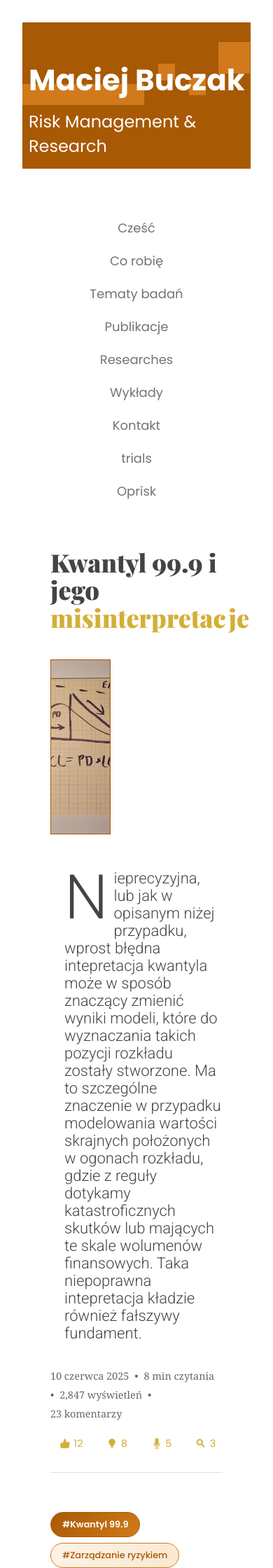
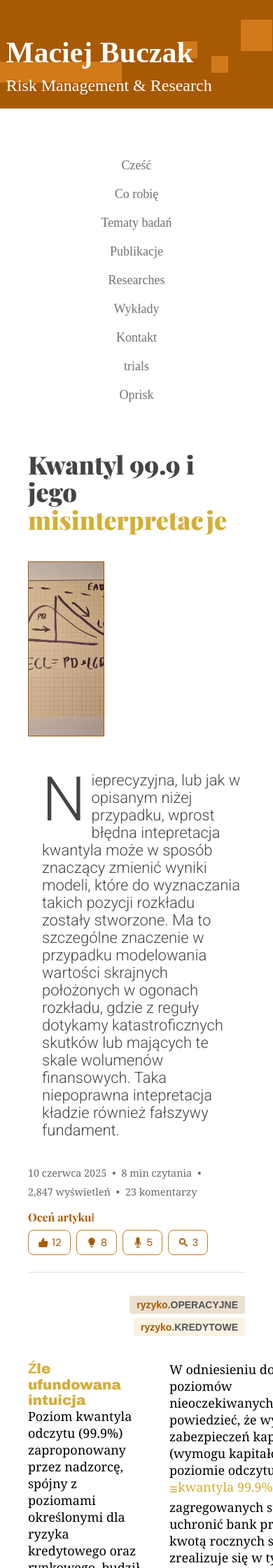
Before and after one commit to MaciejBuczak/risk-research, a Jekyll site: the page built from art-oprisk-kw999_v5_1.md, in a window 390 px wide. Shown: the top 2240 px of the page at 70% size. Built offline with Jekyll 4.4.1, drawn with Linux system fonts in a browser that asks for light colours; some of the changed text lies outside the part shown.

Commit message:
Update art-oprisk-kw999-layout_v5_1.html

```diff
--- a/_layouts/art-oprisk-kw999-layout_v5_1.html
+++ b/_layouts/art-oprisk-kw999-layout_v5_1.html
@@ -791,11 +791,11 @@
 
 
 
-
 /* SEKCJA METADANYCH ARTYKUŁU */
 .article-meta {
   padding: 1.5rem 0;
-          border-bottom: 1px solid #e0e0e0;
+  border-bottom: 1px solid
+#e0e0e0;
   margin-bottom: 2rem;
   font-family: 'Poppins', sans-serif;
 }
@@ -817,13 +817,21 @@
   align-items: center;
   gap: 1rem;
 }
+.rating-text {
+  font-size: 16px;
+  color:
+#a85903;
+  font-weight: 500;
+  font-family: 'Playfair Display', serif;
+}
 .rating-buttons {
   display: flex;
   gap: 0.5rem;
 }
 .rating-btn {
   background: none;
-          border: none;
+  border: 1px solid
+#d17a1b;
   padding: 0.4rem 0.8rem;
   border-radius: 8px;
   cursor: pointer;
@@ -833,21 +841,31 @@
   align-items: center;
   gap: 0.3rem;
   position: relative;
-          color: #D4AF37;
+  color:
+#a85903;
   font-family: 'Poppins', sans-serif;
 }
 .rating-btn:hover {
-          color: #a85903;
+  background:
+#fdf3e9;
+  border-color:
+#a85903;
+  transform: translateY(-1px);
 }
 .rating-btn.active {
-          color: #a85903;
+  background:
+#a85903;
+  color: white;
+  border-color:
+#a85903;
 }
 .tooltip {
   position: absolute;
   bottom: 100%;
   left: 50%;
   transform: translateX(-50%);
-          background: #a85903;
+  background:
+#a85903;
   color: white;
   padding: 0.4rem 0.6rem;
   border-radius: 4px;
@@ -866,76 +884,13 @@
   left: 50%;
   transform: translateX(-50%);
   border: 4px solid transparent;
-          border-top-color: #a85903;
+  border-top-color:
+#a85903;
 }
 .rating-btn:hover .tooltip {
   opacity: 1;
   visibility: visible;
 }
-
-        /* STYLE DLA TAGÓW */
-        .article-tags {
-          margin-top: 2rem;
-          padding: 1.5rem 0;
-        }
-
-        .tags-container {
-          display: flex;
-          flex-wrap: wrap;
-          gap: 0.8rem;
-        }
-
-        .tag {
-          background: linear-gradient(135deg, #fdf3e9 0%, #f9e8d1 100%);
-          border: 1px solid #d17a1b;
-          color: #a85903;
-          padding: 0.6rem 1.2rem;
-          border-radius: 25px;
-          font-size: 0.85rem;
-          font-weight: 500;
-          font-family: 'Poppins', sans-serif;
-          text-decoration: none;
-          transition: all 0.3s ease;
-          cursor: pointer;
-          position: relative;
-          overflow: hidden;
-        }
-
-        .tag::before {
-          content: '';
-          position: absolute;
-          top: 0;
-          left: -100%;
-          width: 100%;
-          height: 100%;
-          background: linear-gradient(90deg, transparent, rgba(168, 89, 3, 0.1), transparent);
-          transition: left 0.5s ease;
-        }
-
-        .tag:hover {
-          background: linear-gradient(135deg, #a85903 0%, #d17a1b 100%);
-          color: white;
-          border-color: #a85903;
-          transform: translateY(-2px);
-          box-shadow: 0 4px 12px rgba(168, 89, 3, 0.3);
-        }
-
-        .tag:hover::before {
-          left: 100%;
-        }
-
-        .tag.primary {
-          background: linear-gradient(135deg, #a85903 0%, #d17a1b 100%);
-          color: white;
-          border-color: #a85903;
-          font-weight: 600;
-        }
-
-        .tag.primary:hover {
-          background: linear-gradient(135deg, #8b4a02 0%, #b86518 100%);
-          transform: translateY(-2px) scale(1.05);
-        }
-
 @media (max-width: 600px) {
   .meta-info {
     flex-wrap: wrap;
@@ -947,31 +902,6 @@
     align-items: flex-start;
     gap: 0.5rem;
   }
-
-          .tags-container {
-            gap: 0.5rem;
-          }
-
-          .tag {
-            padding: 0.5rem 1rem;
-            font-size: 0.8rem;
-          }
-        }
-
-        /* Style dla przykładu */
-        body {
-          font-family: 'Poppins', sans-serif;
-          max-width: 800px;
-          margin: 0 auto;
-          padding: 2rem;
-          background: #fafafa;
-        }
-
-        .main_content_wrap {
-          background: white;
-          padding: 2rem;
-          border-radius: 8px;
-          box-shadow: 0 2px 10px rgba(0,0,0,0.1);
 }
 
 
@@ -1198,7 +1128,8 @@
 
 
 
-        <!-- ZAKTUALIZOWANA SEKCJA METADANYCH ARTYKUŁU -->
+
+<!-- SEKCJA METADANYCH ARTYKUŁU - DODANA TUTAJ -->
 <div class="article-meta">
   <div class="meta-info">
     <div class="meta-item">10 czerwca 2025</div>
@@ -1211,6 +1142,7 @@
   </div>
 
   <div class="rating-section">
+    <span class="rating-text">Oceń artykuł</span>
     <div class="rating-buttons">
 <button class="rating-btn" onclick="rate('like')">
     <svg width="16" height="16" viewBox="0 0 24 24" fill="currentColor">
@@ -1242,51 +1174,6 @@
     </div>
   </div>
 </div>
-
-        <!-- NOWA SEKCJA Z TAGAMI -->
-        <div class="article-tags">
-          <div class="tags-container">
-            <a href="#" class="tag primary">
-              #Kwantyl 99.9
-            </a>
-            <a href="#" class="tag">
-              #Zarządzanie ryzykiem
-            </a>
-            <a href="#" class="tag">
-              #Modelowanie finansowe
-            </a>
-            <a href="#" class="tag">
-              #Rozłożenie ogona
-            </a>
-            <a href="#" class="tag">
-              #Interpretacja danych
-            </a>
-            <a href="#" class="tag">
-              #Analiza statystyczna
-            </a>
-            <a href="#" class="tag">
-              #Ocena ryzyka
-            </a>
-          </div>
-        </div>
-
-    <script>
-        // Funkcja oceniania
-        function rate(type) {
-            console.log('Oceniono jako:', type);
-            // Tutaj możesz dodać logikę zapisywania ocen
-        }
-
-        // Funkcja dla tagów
-        document.querySelectorAll('.tag').forEach(tag => {
-            tag.addEventListener('click', function(e) {
-                e.preventDefault();
-                console.log('Kliknięto tag:', this.textContent.trim());
-                // Tutaj możesz dodać logikę nawigacji do strony z tagiem
-            });
-        });
-    </script>
-
 
 
 
```
Lines whose indentation alone changed are shown as unchanged.
